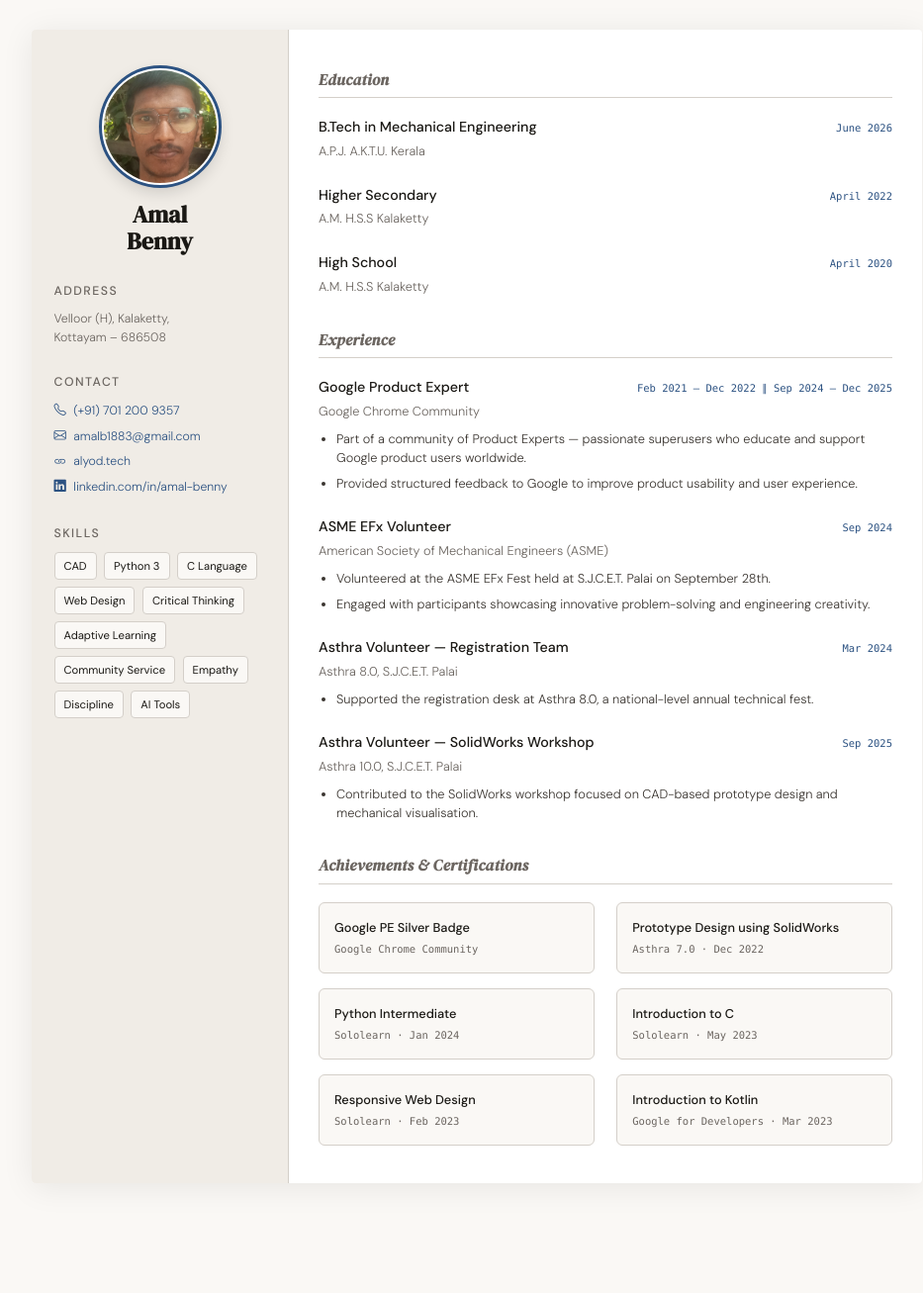
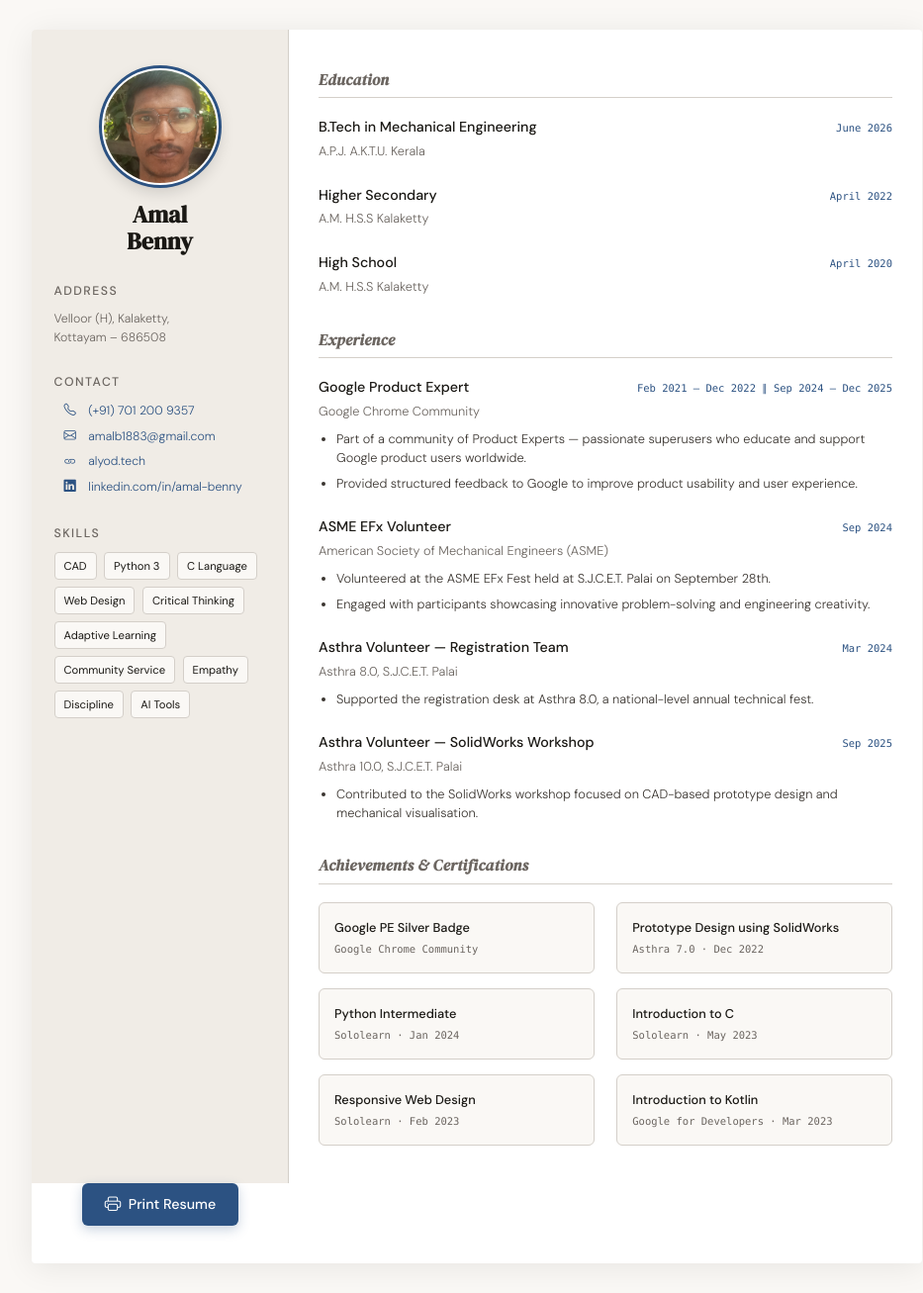
Before and after one commit to amalbenny/amalbenny.github.io, a Jekyll site: the page assets/documents/resume.html, which Jekyll copies as it is, in a window 1280 px wide. Shown: the whole page at 99% size, without its empty margins (158-1091 px from the left). Built offline with Jekyll 4.4.1, drawn with Linux system fonts in a browser that asks for light colours; before the commit the page ends 1226 px from its top, so only the background shows below that.

Commit message:
Update resume.html

```diff
--- a/assets/documents/resume.html
+++ b/assets/documents/resume.html
@@ -146,7 +146,7 @@
       align-items: center;
       gap: 0.5rem;
     }
-    .bi { margin: 0; }
+    .bi { margin: 0 5px 0 10px; }
 
     .skills-grid {
       display: flex;
@@ -297,6 +297,37 @@
       color: var(--muted);
     }
 
+    /* ── Print Button ─────────────────────────── */
+    .print-btn {
+      display: flex;
+      align-items: center;
+      justify-content: center;
+      gap: 0.5rem;
+      margin: 0 auto 2.5rem; /* Centers the button at the bottom */
+      padding: 0.75rem 1.5rem;
+      background-color: var(--accent);
+      color: #fff;
+      border: none;
+      border-radius: 6px;
+      font-family: var(--font-sans);
+      font-size: 0.95rem;
+      font-weight: 500;
+      cursor: pointer;
+      box-shadow: 0 4px 12px rgba(44, 82, 130, 0.25);
+      transition: background-color 0.2s ease, transform 0.2s ease, box-shadow 0.2s ease;
+    }
+
+    .print-btn:hover {
+      background-color: #1a365d; /* A slightly darker shade for the hover state */
+      transform: translateY(-2px);
+      box-shadow: 0 6px 16px rgba(44, 82, 130, 0.35);
+    }
+
+    .print-btn i {
+      margin: 0; /* Resets the specific bi margin you set for the sidebar */
+      font-size: 1.1rem;
+    }
+
     /* ── Print / narrow ───────────────────────── */
     @media (max-width: 700px) {
       .page {
@@ -310,6 +341,14 @@
     }
 
     @media print {
+      @page {
+        size: A4 portrait;
+        margin-top: 2in;
+        margin-bottom: 1in;
+        margin-left: 4in;
+        margin-right: 4in;
+    }
+     .no-print { display: none !important; /* Ensure it is hidden */ }
       body { background: #fff; }
       .page { box-shadow: none; margin: 0; max-width: 100%; border-radius: 0; }
       .cert-item { border-color: var(--rule); box-shadow: none; transform: none; }
@@ -484,6 +523,9 @@
       </section>
 
     </main>
+    <button class="print-btn no-print" onclick="window.print()">
+      <i class="bi bi-printer"></i> Print Resume
+    </button>
   </div>
 </body>
 </html>
```
